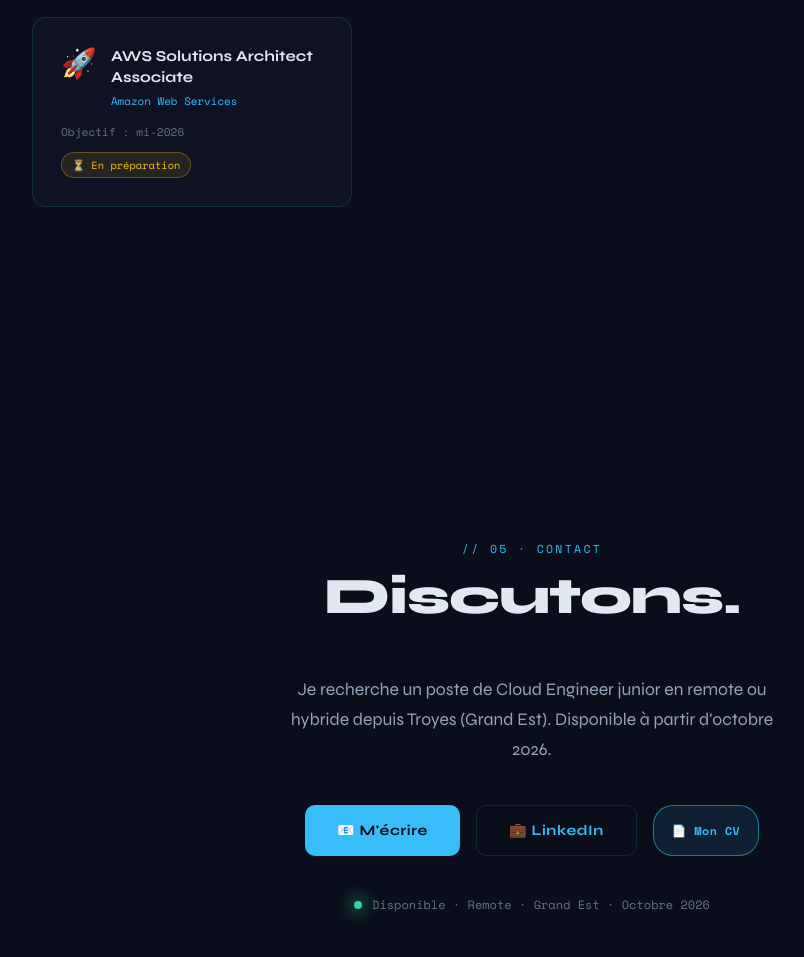
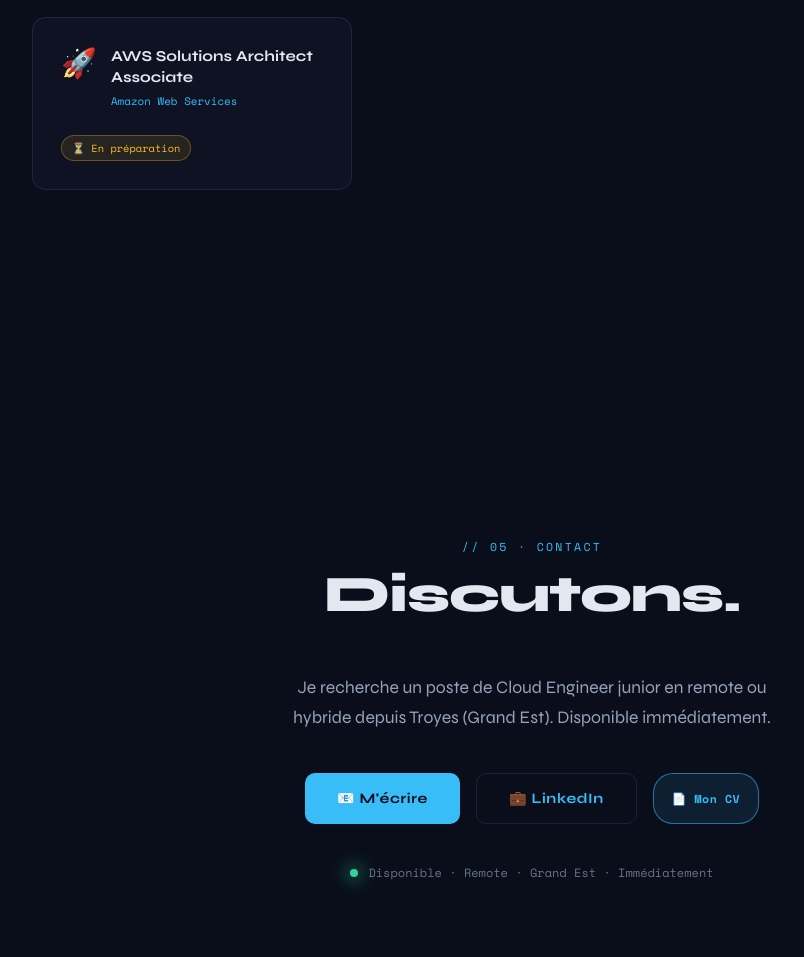
Before and after one commit to Jimmy-Barbier/portfolio, a plain HTML site: page index.html in a window 1280 px wide. Shown: the part 7164-8121 px from the top of the page, without its empty margins (108-912 px from the left). Drawn offline with nearby package versions, Linux system fonts and the light colour scheme.

Commit message:
Update index.html

```diff
--- a/index.html
+++ b/index.html
@@ -559,7 +559,6 @@
                         <div class="cert-logo">🚀</div>
                         <div><h3>AWS Solutions Architect Associate</h3><p class="cert-issuer">Amazon Web Services</p></div>
                     </div>
-                    <p class="cert-date">Objectif : mi-2026</p>
                     <span class="cert-status progress">⏳ En préparation</span>
                 </div>
             </div>
@@ -571,7 +570,7 @@
         <div class="container">
             <p class="section-label">// 05 · Contact</p>
             <h2 class="section-title">Discutons.</h2>
-            <p class="contact-intro">Je recherche un poste de Cloud Engineer junior en remote ou hybride depuis Troyes (Grand Est). Disponible à partir d'octobre 2026.</p>
+            <p class="contact-intro">Je recherche un poste de Cloud Engineer junior en remote ou hybride depuis Troyes (Grand Est). Disponible immédiatement.</p>
             <div class="contact-links">
                 <a href="mailto:jimbarbier1501@gmail.com" class="contact-btn primary">📧 M'écrire</a>
                 <a href="https://www.linkedin.com/in/jimmy-barbier-89740539a/" target="_blank" class="contact-btn secondary">💼 LinkedIn</a>
@@ -579,7 +578,7 @@
             </div>
             <div class="contact-dispo">
                 <div class="dispo-dot"></div>
-                Disponible · Remote · Grand Est · Octobre 2026
+                Disponible · Remote · Grand Est · Immédiatement
             </div>
         </div>
     </section>
```
